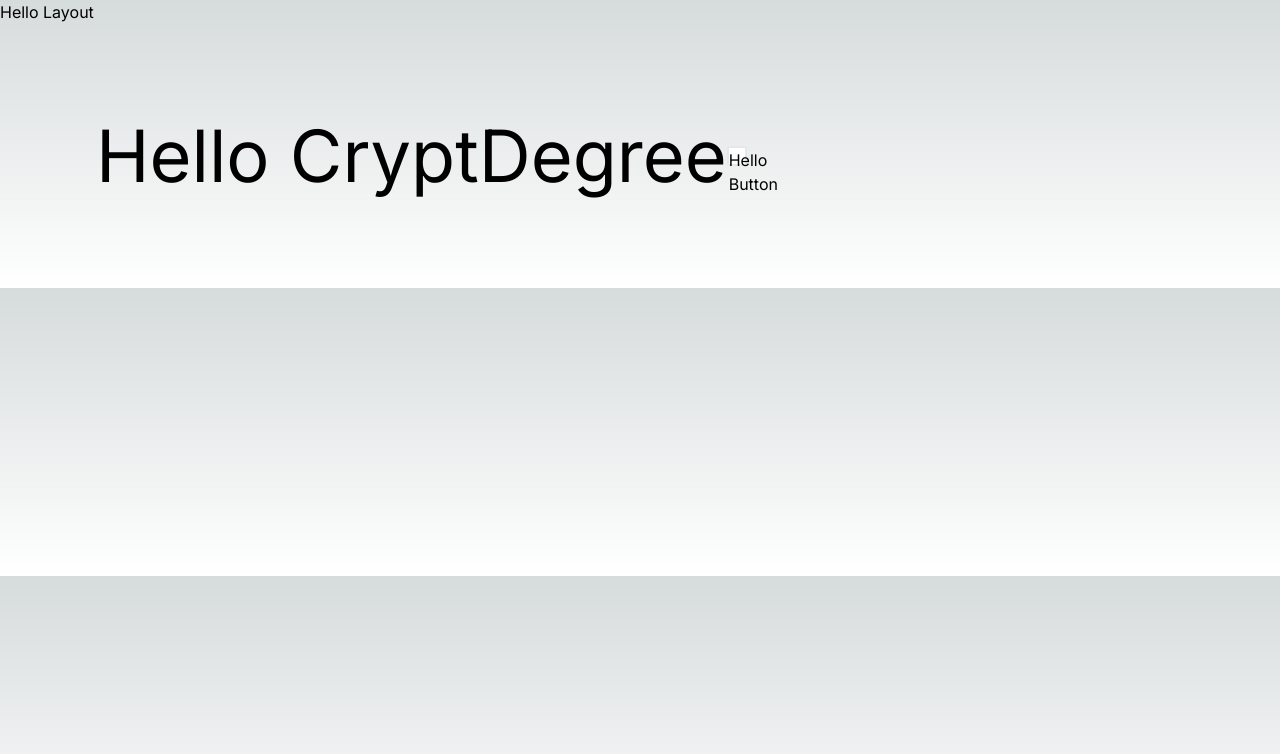
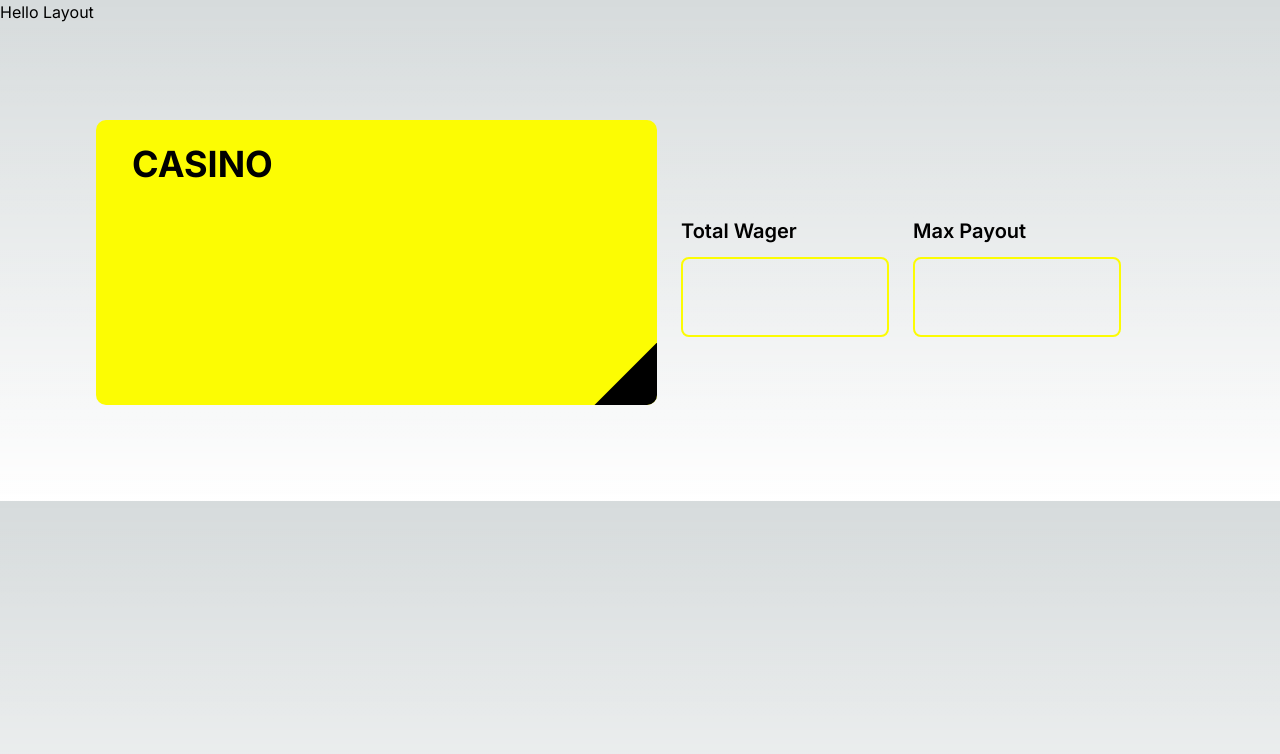
Before and after one commit to wittawink/blastbetbb, a Next.js app: page / in a window 1280 px wide. Shown: the top 754 px of the page. Built offline with nearby package versions, Linux system fonts and the light colour scheme.

Commit message:
add component: Banner and Input

```diff
--- a/src/app/(main)/page.tsx
+++ b/src/app/(main)/page.tsx
@@ -1,10 +1,13 @@
 import BaseButton from "@/ui/base/BaseButton";
+import BaseInput from "@/ui/base/BaseInput";
+import BaseBanner from "@/ui/base/BaseBanner";
 
 export default function Home() {
   return (
     <main className="flex items-center p-24">
-      <div className="text-7xl">Hello CryptDegree</div>
-      <BaseButton text={"Hello Button"}></BaseButton>
+      <BaseBanner text={"CASINO"}></BaseBanner>
+      <BaseInput text={"Total Wager"}></BaseInput>
+      <BaseInput text={"Max Payout"}></BaseInput>
     </main>
   );
 }
--- a/src/styles/custom-input.module.css
+++ b/src/styles/custom-input.module.css
@@ -36,3 +36,22 @@
   border-width: 2px;
   background-color: transparent;
 }
+
+.bannerCon {
+  width: 561px;
+  height: 285px;
+  background: #fcfc03;
+  border-radius: 10px;
+  position: relative;
+  overflow: hidden;
+}
+.bannerCon::after {
+  content: "";
+  position: absolute;
+  right: -140px;
+  top: 0;
+  bottom: 0;
+  width: 60px;
+  background-color: #000000;
+  transform: skewX(-45deg);
+}
--- /dev/null
+++ b/src/ui/base/BaseBanner/index.tsx
@@ -0,0 +1,15 @@
+import cn from "@/lib/cn";
+import React from "react";
+import customInput from "@/styles/custom-input.module.css";
+
+interface BannerProps {
+  text: string;
+}
+
+export default function BaseBanner({ text }: BannerProps) {
+  return (
+    <div className={cn(customInput.bannerCon)}>
+      <p className="text-4xl text-black font-bold mx-9 mt-6">{text}</p>
+    </div>
+  );
+}
--- a/src/ui/base/BaseInput/index.tsx
+++ b/src/ui/base/BaseInput/index.tsx
@@ -5,5 +5,11 @@
 }
 
 export default function BaseInput({ text }: BaseInputProps) {
-  return <div className="">{text}</div>;
+  return (
+    <div>
+      <p className="text-xl font-semibold mx-6 mt-7">{text}</p>
+
+      <div className="w-52 h-20 border-2 border-[#FCFC03] bg-inherit rounded-lg ml-6 mt-3 "></div>
+    </div>
+  );
 }
```
